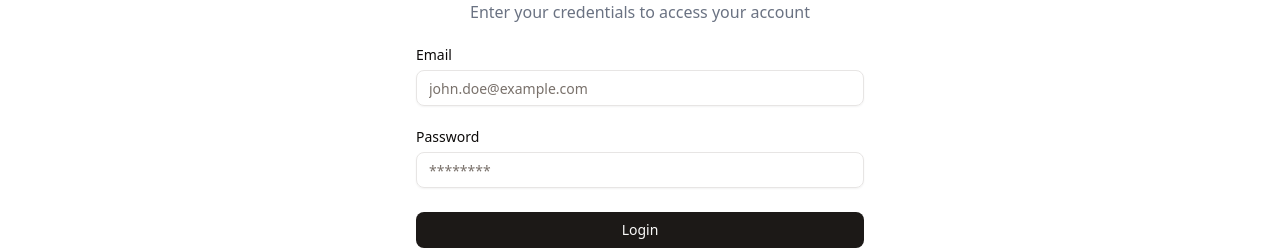
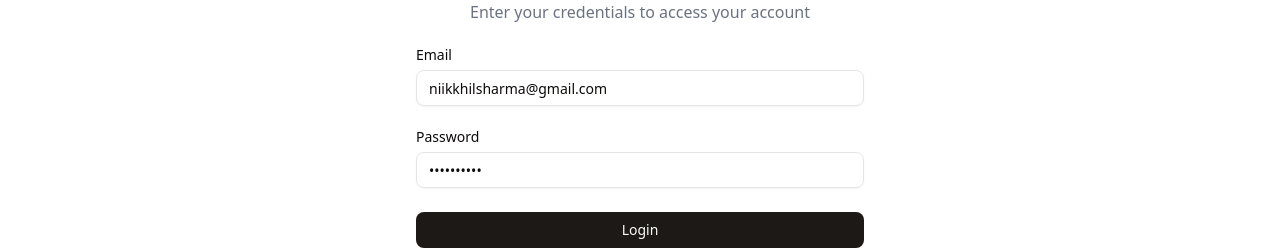
Before and after one commit to niikkhilsharma/talenttank-ai, a Next.js app: page /login in a window 1280 px wide. Shown: the part 303-553 px from the top of the page. Built offline with nearby package versions, Linux system fonts and the light colour scheme; no server answers.

Commit message:
Refactor crypto import and update signature generation in Razorpay verification

```diff
--- a/app/api/razorpay/verify/route.ts
+++ b/app/api/razorpay/verify/route.ts
@@ -1,13 +1,12 @@
 import { NextRequest, NextResponse } from 'next/server'
-import crypto from 'crypto'
+import { createHmac } from 'node:crypto'
 
 const generatedSignature = (razorpayOrderId: string, razorpayPaymentId: string) => {
 	const keySecret = process.env.key_secret
 	if (!keySecret) {
 		throw new Error('Razorpay key secret is not defined in environment variables.')
 	}
-	const sig = crypto
-		.createHmac('sha256', keySecret)
+	const sig = createHmac('sha256', keySecret)
 		.update(razorpayOrderId + '|' + razorpayPaymentId)
 		.digest('hex')
 	return sig
--- a/app/api/submit-questionnaire-answer/route.ts
+++ b/app/api/submit-questionnaire-answer/route.ts
@@ -8,7 +8,7 @@ import prisma from '@/lib/prisma/prisma'
 import { Question } from '@/types/questions'
 
 const llm = new ChatOpenAI({
-	modelName: 'o3-mini',
+	modelName: 'gpt-5-nano',
 })
 
 export async function POST(request: Request) {
@@ -87,7 +87,7 @@ export async function POST(request: Request) {
 				success: false,
 				message: 'Failed to generate follow-up questions',
 			},
-			{ status: 500 }
+			{ status: 500 },
 		)
 	}
 }
--- a/components/login-form.tsx
+++ b/components/login-form.tsx
@@ -31,8 +31,8 @@ export function LoginForm() {
 	const form = useForm<z.infer<typeof formSchema>>({
 		resolver: zodResolver(formSchema),
 		defaultValues: {
-			email: '',
-			password: '',
+			email: 'niikkhilsharma@gmail.com',
+			password: '#Nikhil@12',
 		},
 	})
 
@@ -99,14 +99,12 @@ export function LoginForm() {
 				/>
 
 				<Button type="submit" className="w-full" disabled={isLoading}>
-					{isLoading ? (
+					{isLoading ?
 						<>
 							<Loader2 className="mr-2 h-4 w-4 animate-spin" />
 							Logging in...
 						</>
-					) : (
-						'Login'
-					)}
+					:	'Login'}
 				</Button>
 
 				{/* <div className="text-center text-sm">
```
